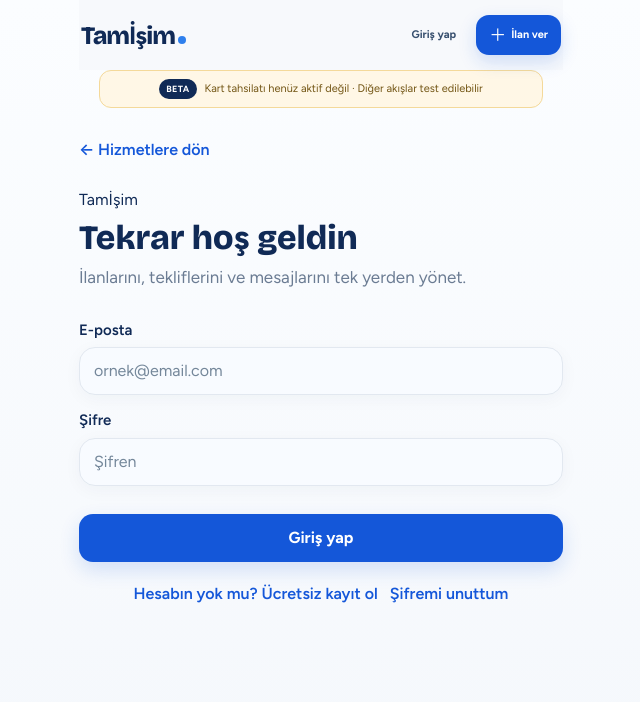
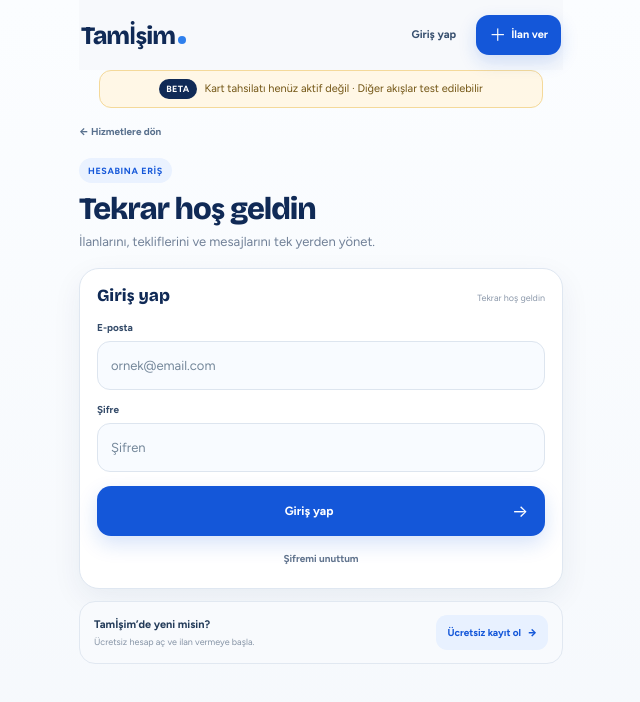
Before and after one commit to ABMCOMPANY/ustateklif, a plain HTML site: page index.html in a window 1280 px wide. Both pictures are taken after a click on the button "Giriş yap". Shown: the whole page, without its empty margins (319-959 px from the left). Drawn offline with nearby package versions, Linux system fonts and the light colour scheme.

Commit message:
Polish authentication flow and unify app detail styling

```diff
--- a/index.html
+++ b/index.html
@@ -4,7 +4,7 @@
 <meta charset="utf-8">
 <meta name="viewport" content="width=device-width, initial-scale=1, viewport-fit=cover">
 <meta name="theme-color" content="#1457D9">
-<meta name="tamisim-build" content="v56-guest-conversion-card">
+<meta name="tamisim-build" content="v57-app-detail-polish">
 <meta http-equiv="Cache-Control" content="no-cache, no-store, must-revalidate">
 <meta http-equiv="Pragma" content="no-cache">
 <meta http-equiv="Expires" content="0">
@@ -506,6 +506,13 @@ body.has-bottomnav main{padding-bottom:76px}
 .guest-signin-row{position:relative;z-index:1;display:flex;align-items:center;justify-content:center;gap:7px;flex-wrap:wrap;padding-top:15px}
 .guest-signin-row>span{color:#8795A8;font-size:10px}.guest-signin-row button{border:0;background:transparent;color:#1457D9;font:inherit;font-size:10px;font-weight:900;padding:5px;cursor:pointer}.guest-signin-row i{font-style:normal}
 @media(max-width:390px){.guest-convert{padding:18px}.guest-convert h2{font-size:19px}}
+
+/* app-wide-detail-polish-v57 */
+button{-webkit-tap-highlight-color:transparent}.link{color:#1457D9!important}.pagehead h1,.create-head h1,.notification-head h1{letter-spacing:-.025em}.empty{border-radius:18px}.legal-card,.quote,.ticket,.trustbox{box-shadow:0 6px 20px rgba(16,42,86,.045)}
+.auth-shell{max-width:520px;margin:0 auto;padding-bottom:30px}.auth-back{border:0;background:transparent;color:#58708D;font:inherit;font-size:10px;font-weight:800;padding:4px 0 8px;cursor:pointer}.auth-welcome{margin:10px 0 16px}.auth-kicker{display:inline-flex;padding:6px 9px;border-radius:999px;background:#EAF2FF;color:#1457D9;font-size:9px;font-weight:900;letter-spacing:.07em;text-transform:uppercase}.auth-welcome h1{margin:10px 0 6px;color:#102A56;font-size:31px;line-height:1.06;letter-spacing:-.035em}.auth-welcome p{margin:0;color:#718198;font-size:13px;line-height:1.55;max-width:470px}.auth-context{display:grid;grid-template-columns:38px 1fr;gap:10px;align-items:center;margin:0 0 12px;padding:11px 12px;border-radius:14px;background:#EEF5FF;border:1px solid #DDEAFF}.auth-context>span{width:38px;height:38px;border-radius:12px;background:#1457D9;color:#fff;display:grid;place-items:center;font-weight:900}.auth-context b{display:block;color:#17385E;font-size:11px}.auth-context small{display:block;color:#708199;font-size:9px;line-height:1.4;margin-top:2px}
+.auth-card{padding:17px;border:1px solid #DFE7F1;border-radius:20px;background:#fff;box-shadow:0 10px 30px rgba(16,42,86,.065)}.auth-card-title{display:flex;align-items:baseline;justify-content:space-between;gap:10px;margin-bottom:14px}.auth-card-title h2{margin:0;color:#102A56;font-size:17px}.auth-card-title span{color:#8B98AA;font-size:9px}.auth-fields{display:grid;gap:12px}.auth-fields label>span{display:block;margin:0 0 6px;color:#344B69;font-size:10px;font-weight:850}.auth-fields .in{min-height:49px;padding:11px 13px;border:1px solid #DDE5EF;border-radius:13px;background:#F8FAFD;box-shadow:none;font-size:13px}.auth-primary{width:100%;min-height:50px;margin-top:14px;border:0;border-radius:14px;background:#1457D9;color:#fff;display:grid;grid-template-columns:1fr 24px;align-items:center;padding:0 13px;font:inherit;cursor:pointer;box-shadow:0 8px 20px rgba(20,87,217,.17)}.auth-primary b{font-size:12px}.auth-primary span{font-size:17px}.auth-forgot{display:block;margin:10px auto 0;border:0;background:transparent;color:#60738D;font:inherit;font-size:10px;font-weight:750;padding:5px;cursor:pointer}.auth-card .terms-check{margin:13px 0 0;font-size:9px;line-height:1.45}.auth-card .terms-check input{margin-top:2px}
+.auth-switch{margin-top:12px;padding:13px 14px;border:1px solid #E1E8F1;border-radius:16px;background:#F8FAFD;display:grid;grid-template-columns:1fr auto;gap:12px;align-items:center}.auth-switch b{display:block;color:#233B59;font-size:11px}.auth-switch small{display:block;color:#8593A5;font-size:9px;margin-top:2px}.auth-switch button{border:0;border-radius:11px;background:#E8F1FF;color:#1457D9;font:inherit;font-size:10px;font-weight:900;padding:10px 11px;white-space:nowrap;cursor:pointer}.auth-switch button span{margin-left:4px}.auth-beta-note{text-align:center;color:#95A1B1;font-size:8px;margin:12px 0 0}
+@media(max-width:390px){.auth-welcome h1{font-size:28px}.auth-card{padding:15px}.auth-switch{grid-template-columns:1fr}.auth-switch button{width:100%}}
 </style>
 </head>
 <body>
@@ -906,20 +913,33 @@ function vGuest(){
 }
 function vAuth(){
   const up=S.authMode==='up',fromListing=S.pendingAction==='newIlan';
-  return `<button class="link" data-a="backGuest">← Hizmetlere dön</button>
-  <section class="auth-welcome"><span class="eyebrow">Tamİşim</span><h1>${up?'Ücretsiz hesabını oluştur':'Tekrar hoş geldin'}</h1><p>${fromListing?'İlanını yayınlamak ve uzmanlardan teklif almak için hesabına giriş yap veya ücretsiz kayıt ol.':'İlanlarını, tekliflerini ve mesajlarını tek yerden yönet.'}</p></section>
-  ${fromListing?'<div class="trustbox auth-benefit"><div class="trusticon">✓</div><div><h3>İlanın için hazırsın</h3><p>Kayıt sonrası doğrudan ilan oluşturma adımına devam edeceksin.</p></div></div>':''}
-  <div class="field two">
-    ${up?`<div><label class="lb" for="au-name">Adın</label><input class="in" id="au-name" autocomplete="name" placeholder="Adın veya işletme adın" value="${esc(S.auth.name)}"></div>`:''}
-    <div><label class="lb" for="au-email">E-posta</label><input class="in" id="au-email" type="email" inputmode="email" autocapitalize="off" autocomplete="email" placeholder="ornek@email.com" value="${esc(S.auth.email)}"></div>
-    <div><label class="lb" for="au-pass">Şifre</label><input class="in" id="au-pass" type="password" autocomplete="${up?'new-password':'current-password'}" placeholder="${up?'En az 6 karakter':'Şifren'}" value="${esc(S.auth.pass)}"></div>
-  </div>
-  ${S.authErr?`<div class="err" role="alert">${esc(S.authErr)}</div>`:''}
-  ${S.authInfo?`<div class="info">${esc(S.authInfo)}</div>`:''}
-  ${up?'<label class="terms-check"><input id="au-terms" type="checkbox" '+(S.auth.terms?'checked':'')+'> <span><button type="button" class="inline-link" data-a="legal">Kullanım Koşulları</button> ve <button type="button" class="inline-link" data-a="legal">Gizlilik/KVKK bilgilendirmesini</button> okudum ve kabul ediyorum.</span></label>':''}
-  <button class="btn block" data-a="authGo">${up?'Ücretsiz kayıt ol':'Giriş yap'}</button>
-  <div class="auth-links"><button class="link" data-a="authMode">${up?'Zaten hesabın var mı? Giriş yap':'Hesabın yok mu? Ücretsiz kayıt ol'}</button>${!up?'<button class="link" data-a="forgotPass">Şifremi unuttum</button>':''}</div>
-  ${up?'<p class="muted small auth-note">Beta döneminde gerçek kart tahsilatı aktif değildir.</p>':''}`;
+  return `<div class="auth-shell">
+    <button class="auth-back" data-a="backGuest">← <span>Hizmetlere dön</span></button>
+    <section class="auth-welcome">
+      <span class="auth-kicker">${up?'Ücretsiz üyelik':'Hesabına eriş'}</span>
+      <h1>${up?'Tamİşim’e katıl':'Tekrar hoş geldin'}</h1>
+      <p>${fromListing?(up?'Hesabını oluştur; hazırladığın ilana kaldığın yerden devam et.':'İlanını yayınlamak için giriş yap; kaldığın yerden devam et.'):(up?'İlanlarını, tekliflerini ve mesajlarını tek yerden yönet.':'İlanlarını, tekliflerini ve mesajlarını tek yerden yönet.')}</p>
+    </section>
+    ${fromListing?`<div class="auth-context"><span>✓</span><div><b>İlanın hazır</b><small>${up?'Kayıttan':'Girişten'} sonra doğrudan ilan oluşturma adımına geçeceksin.</small></div></div>`:''}
+    <section class="auth-card">
+      <div class="auth-card-title"><h2>${up?'Hesabını oluştur':'Giriş yap'}</h2><span>${up?'1 dakikadan kısa sürer':'Tekrar hoş geldin'}</span></div>
+      <div class="auth-fields">
+        ${up?`<label><span>Adın</span><input class="in" id="au-name" autocomplete="name" placeholder="Adın veya işletme adın" value="${esc(S.auth.name)}"></label>`:''}
+        <label><span>E-posta</span><input class="in" id="au-email" type="email" inputmode="email" autocapitalize="off" autocomplete="email" placeholder="ornek@email.com" value="${esc(S.auth.email)}"></label>
+        <label><span>Şifre</span><div class="auth-pass-wrap"><input class="in" id="au-pass" type="password" autocomplete="${up?'new-password':'current-password'}" placeholder="${up?'En az 6 karakter':'Şifren'}" value="${esc(S.auth.pass)}"></div></label>
+      </div>
+      ${S.authErr?`<div class="err" role="alert">${esc(S.authErr)}</div>`:''}
+      ${S.authInfo?`<div class="info">${esc(S.authInfo)}</div>`:''}
+      ${up?'<label class="terms-check"><input id="au-terms" type="checkbox" '+(S.auth.terms?'checked':'')+'> <span><button type="button" class="inline-link" data-a="legal">Kullanım Koşulları</button> ve <button type="button" class="inline-link" data-a="legal">Gizlilik/KVKK bilgilendirmesini</button> okudum ve kabul ediyorum.</span></label>':''}
+      <button class="auth-primary" data-a="authGo"><b>${up?'Ücretsiz kayıt ol':'Giriş yap'}</b><span>→</span></button>
+      ${!up?'<button class="auth-forgot" data-a="forgotPass">Şifremi unuttum</button>':''}
+    </section>
+    <section class="auth-switch">
+      <div><b>${up?'Zaten hesabın var mı?':'Tamİşim’de yeni misin?'}</b><small>${up?'Hesabına güvenli şekilde giriş yap.':'Ücretsiz hesap aç ve ilan vermeye başla.'}</small></div>
+      <button data-a="authMode">${up?'Giriş yap':'Ücretsiz kayıt ol'} <span>→</span></button>
+    </section>
+    ${up?'<p class="auth-beta-note">Beta döneminde gerçek kart tahsilatı aktif değildir.</p>':''}
+  </div>`;
 }
 function vSupport(){
   const rows=(S.supportRequests||[]).map(x=>`<article class="support-item"><div class="qhead"><div><h3>${esc(x.subject)}</h3><p class="muted small">${esc({general:'Genel',payment:'Ödeme',account:'Hesap',safety:'Güvenlik',technical:'Teknik',partner:'Partner'}[x.category]||x.category)} · ${ago(x.created_at)}</p></div><span class="pill ${x.status==='resolved'||x.status==='closed'?'good':x.status==='in_progress'?'amber':''}">${x.status==='open'?'Açık':x.status==='in_progress'?'İnceleniyor':x.status==='resolved'?'Çözüldü':'Kapalı'}</span></div><p class="qnote">${esc(x.message)}</p>${x.admin_response?`<div class="support-reply"><b>Tamİşim yanıtı</b><p>${esc(x.admin_response)}</p></div>`:''}</article>`).join('');
```
